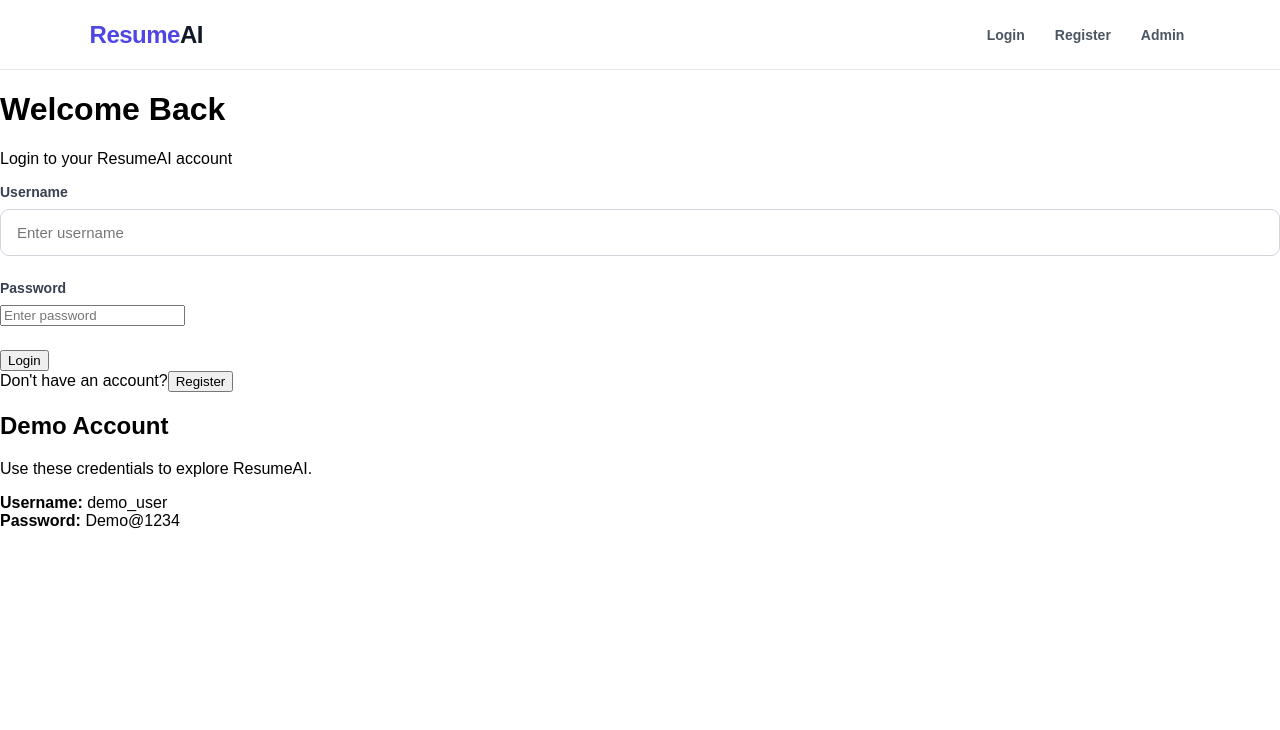
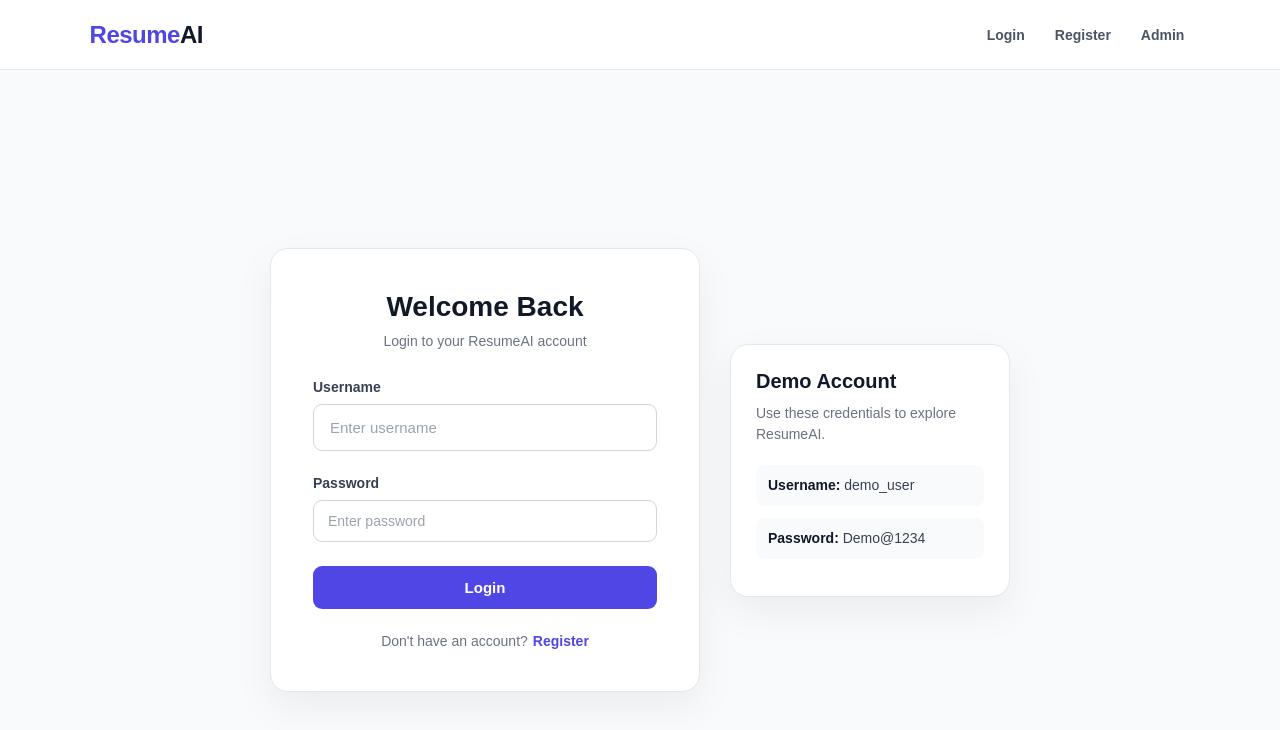
Before and after one commit to AMAL-C-K/Ai-Resume-Analyser, a React (Vite) app in the folder frontend/: page /login in a window 1280 px wide. Shown: the top 730 px of the page. Built offline with nearby package versions, Linux system fonts and the light colour scheme.

Commit message:
Update Login.css

```diff
--- a/frontend/src/Login.css
+++ b/frontend/src/Login.css
@@ -1,290 +1,427 @@
-import { useState } from "react";
-import { useNavigate } from "react-router-dom";
-import "./Login.css";
-import AuthNavbar from "./AuthNavbar";
+/* =========================================
+   AUTH PAGE
+   ========================================= */
 
-function Register() {
-    const navigate = useNavigate();
+.auth-page {
+    min-height: 100vh;
+    width: 100%;
 
-    const [username, setUsername] = useState("");
-    const [email, setEmail] = useState("");
-    const [password, setPassword] = useState("");
+    display: flex;
+    align-items: center;
+    justify-content: center;
 
-    const [error, setError] = useState("");
-    const [loading, setLoading] = useState(false);
+    background: #f8fafc;
 
-    async function handleRegister(event) {
-        event.preventDefault();
+    padding: 30px 20px;
 
-        setError("");
-
-        if (!username.trim()) {
-            setError("Username is required.");
-            return;
+    box-sizing: border-box;
 }
 
-        if (!email.trim()) {
-            setError("Email is required.");
-            return;
+
+/* =========================================
+   LOGIN / REGISTER LAYOUT
+   ========================================= */
+
+.login-layout,
+.register-layout {
+    display: grid;
+
+    grid-template-columns: 430px 280px;
+
+    gap: 30px;
+
+    align-items: center;
+
+    width: fit-content;
+
+    max-width: 100%;
+
+    margin: auto;
 }
 
-        if (!password) {
-            setError("Password is required.");
-            return;
+
+/* =========================================
+   AUTH CARD
+   ========================================= */
+
+.auth-card {
+    width: 100%;
+
+    max-width: 430px;
+
+    background: #ffffff;
+
+    padding: 42px;
+
+    border: 1px solid #e5e7eb;
+
+    border-radius: 18px;
+
+    box-shadow: 0 15px 40px rgba(0, 0, 0, 0.06);
+
+    box-sizing: border-box;
 }
 
-        if (password.length < 6) {
-            setError("Password must be at least 6 characters.");
-            return;
+
+/* =========================================
+   AUTH HEADER
+   ========================================= */
+
+.auth-header {
+    text-align: center;
+
+    margin-bottom: 30px;
 }
 
-        try {
-            setLoading(true);
+.auth-header h1 {
+    margin: 0;
 
-            // Register user
-            const registerResponse = await fetch(
-                "https://ai-resume-analyser-api-8k49.onrender.com/api/register/",
-                {
-                    method: "POST",
-                    headers: {
-                        "Content-Type": "application/json",
-                    },
-                    body: JSON.stringify({
-                        username: username.trim(),
-                        email: email.trim(),
-                        password: password,
-                    }),
-                }
-            );
+    font-size: 28px;
 
-            const registerText = await registerResponse.text();
+    font-weight: 800;
 
-            let registerData;
-
-            try {
-                registerData = registerText
-                    ? JSON.parse(registerText)
-                    : {};
-            } catch {
-                throw new Error(
-                    "Registration API returned an invalid response."
-                );
+    color: #111827;
 }
 
-            if (!registerResponse.ok) {
-                const firstError = Object.values(registerData)[0];
+.auth-header p {
+    margin: 10px 0 0;
 
-                if (Array.isArray(firstError)) {
-                    throw new Error(firstError[0]);
+    color: #6b7280;
+
+    font-size: 14px;
 }
 
-                throw new Error(
-                    registerData.detail ||
-                    registerData.error ||
-                    "Registration failed."
-                );
+
+/* =========================================
+   ERROR MESSAGE
+   ========================================= */
+
+.auth-error {
+    margin-bottom: 20px;
+
+    padding: 11px 13px;
+
+    background: #fef2f2;
+
+    border: 1px solid #fecaca;
+
+    border-radius: 8px;
+
+    color: #b91c1c;
+
+    font-size: 14px;
+
+    line-height: 1.4;
 }
 
-            // Automatically login after registration
-            const loginResponse = await fetch(
-                "https://ai-resume-analyser-api-8k49.onrender.com/api/login/",
-                {
-                    method: "POST",
-                    headers: {
-                        "Content-Type": "application/json",
-                    },
-                    body: JSON.stringify({
-                        username: username.trim(),
-                        password: password,
-                    }),
-                }
-            );
 
-            const loginText = await loginResponse.text();
+/* =========================================
+   FORM
+   ========================================= */
 
-            let loginData;
-
-            try {
-                loginData = loginText
-                    ? JSON.parse(loginText)
-                    : {};
-            } catch {
-                throw new Error(
-                    "Login API returned an invalid response."
-                );
+.form-group {
+    margin-bottom: 20px;
 }
 
-            if (!loginResponse.ok) {
-                throw new Error(
-                    loginData.detail ||
-                    loginData.error ||
-                    "Automatic login failed."
-                );
+.form-group label {
+    display: block;
+
+    margin-bottom: 7px;
+
+    font-size: 14px;
+
+    font-weight: 600;
+
+    color: #374151;
 }
 
-            // Save JWT tokens
-            localStorage.setItem(
-                "access",
-                loginData.access
-            );
+.form-group input {
+    width: 100%;
 
-            localStorage.setItem(
-                "refresh",
-                loginData.refresh
-            );
+    box-sizing: border-box;
 
-            localStorage.setItem(
-                "username",
-                username.trim()
-            );
+    padding: 12px 14px;
 
-            // Go directly to dashboard
-            navigate("/dashboard");
+    border: 1px solid #d1d5db;
 
-        } catch (err) {
-            setError(
-                err.message ||
-                "Something went wrong."
-            );
-        } finally {
-            setLoading(false);
+    border-radius: 9px;
+
+    background: #ffffff;
+
+    color: #111827;
+
+    font-size: 14px;
+
+    outline: none;
+
+    transition: 0.2s ease;
+}
+
+.form-group input::placeholder {
+    color: #9ca3af;
+}
+
+.form-group input:focus {
+    border-color: #4f46e5;
+
+    box-shadow: 0 0 0 3px rgba(79, 70, 229, 0.1);
+}
+
+.form-group input:disabled {
+    background: #f3f4f6;
+
+    cursor: not-allowed;
+}
+
+
+/* =========================================
+   AUTH BUTTON
+   ========================================= */
+
+.auth-button {
+    width: 100%;
+
+    padding: 13px;
+
+    border: none;
+
+    border-radius: 9px;
+
+    background: #4f46e5;
+
+    color: #ffffff;
+
+    font-size: 15px;
+
+    font-weight: 700;
+
+    cursor: pointer;
+
+    transition: 0.2s ease;
+}
+
+.auth-button:hover {
+    background: #4338ca;
+}
+
+.auth-button:disabled {
+    opacity: 0.7;
+
+    cursor: not-allowed;
+}
+
+
+/* =========================================
+   AUTH FOOTER
+   ========================================= */
+
+.auth-footer {
+    display: flex;
+
+    justify-content: center;
+
+    align-items: center;
+
+    gap: 5px;
+
+    margin-top: 24px;
+
+    text-align: center;
+
+    font-size: 14px;
+
+    color: #6b7280;
+}
+
+.auth-footer span {
+    color: #6b7280;
+}
+
+.auth-footer button {
+    border: none;
+
+    background: transparent;
+
+    color: #4f46e5;
+
+    font-size: 14px;
+
+    font-weight: 700;
+
+    cursor: pointer;
+
+    padding: 0;
+}
+
+.auth-footer button:hover {
+    text-decoration: underline;
+}
+
+
+/* =========================================
+   DEMO ACCOUNT
+   ========================================= */
+
+.demo-credentials {
+    width: 280px;
+
+    box-sizing: border-box;
+
+    background: #ffffff;
+
+    padding: 25px;
+
+    border: 1px solid #e5e7eb;
+
+    border-radius: 18px;
+
+    box-shadow: 0 15px 40px rgba(0, 0, 0, 0.06);
+}
+
+.demo-credentials h2 {
+    margin: 0 0 10px;
+
+    font-size: 20px;
+
+    font-weight: 700;
+
+    color: #111827;
+}
+
+.demo-credentials p {
+    margin: 0 0 20px;
+
+    color: #6b7280;
+
+    font-size: 14px;
+
+    line-height: 1.5;
+}
+
+.demo-item {
+    margin-bottom: 12px;
+
+    padding: 10px 12px;
+
+    background: #f8fafc;
+
+    border-radius: 8px;
+
+    color: #374151;
+
+    font-size: 14px;
+
+    line-height: 1.5;
+}
+
+.demo-item strong {
+    color: #111827;
+}
+
+
+/* =========================================
+   PASSWORD REQUIREMENTS
+   ========================================= */
+
+.password-conditions {
+    width: 280px;
+
+    box-sizing: border-box;
+
+    background: #ffffff;
+
+    padding: 25px;
+
+    border: 1px solid #e5e7eb;
+
+    border-radius: 18px;
+
+    box-shadow: 0 15px 40px rgba(0, 0, 0, 0.06);
+}
+
+.password-conditions h2 {
+    margin: 0 0 10px;
+
+    font-size: 20px;
+
+    font-weight: 700;
+
+    color: #111827;
+}
+
+.password-conditions p {
+    margin: 0 0 15px;
+
+    color: #6b7280;
+
+    font-size: 14px;
+
+    line-height: 1.5;
+}
+
+.password-conditions ul {
+    margin: 0;
+
+    padding-left: 20px;
+
+    color: #374151;
+
+    font-size: 14px;
+
+    line-height: 2;
+}
+
+
+/* =========================================
+   MOBILE
+   ========================================= */
+
+@media (max-width: 768px) {
+
+    .login-layout,
+    .register-layout {
+        grid-template-columns: 1fr;
+
+        width: 100%;
+
+        max-width: 430px;
+    }
+
+    .auth-card {
+        max-width: 430px;
+    }
+
+    .demo-credentials,
+    .password-conditions {
+        width: 100%;
     }
 }
 
-    return (
-        <>
-            <AuthNavbar />
 
-            <div className="auth-page">
+/* =========================================
+   SMALL MOBILE
+   ========================================= */
 
-                <div className="register-layout">
+@media (max-width: 500px) {
 
-                    {/* LEFT SIDE - REGISTER FORM */}
-                    <div className="auth-card">
-
-                        <div className="auth-header">
-                            <h1>Create Account</h1>
-
-                            <p>
-                                Create your ResumeAI account
-                            </p>
-                        </div>
-
-                        {error && (
-                            <div className="auth-error">
-                                {error}
-                            </div>
-                        )}
-
-                        <form onSubmit={handleRegister}>
-
-                            <div className="form-group">
-                                <label>
-                                    Username
-                                </label>
-
-                                <input
-                                    type="text"
-                                    value={username}
-                                    onChange={(event) =>
-                                        setUsername(
-                                            event.target.value
-                                        )
-                                    }
-                                    placeholder="Enter username"
-                                    disabled={loading}
-                                />
-                            </div>
-
-                            <div className="form-group">
-                                <label>
-                                    Email
-                                </label>
-
-                                <input
-                                    type="email"
-                                    value={email}
-                                    onChange={(event) =>
-                                        setEmail(
-                                            event.target.value
-                                        )
-                                    }
-                                    placeholder="Enter email"
-                                    disabled={loading}
-                                />
-                            </div>
-
-                            <div className="form-group">
-                                <label>
-                                    Password
-                                </label>
-
-                                <input
-                                    type="password"
-                                    value={password}
-                                    onChange={(event) =>
-                                        setPassword(
-                                            event.target.value
-                                        )
-                                    }
-                                    placeholder="Create password"
-                                    disabled={loading}
-                                />
-                            </div>
-
-                            <button
-                                type="submit"
-                                className="auth-button"
-                                disabled={loading}
-                            >
-                                {loading
-                                    ? "Creating Account..."
-                                    : "Create Account"}
-                            </button>
-
-                        </form>
-
-                        <div className="auth-footer">
-                            <span>
-                                Already have an account?
-                            </span>
-
-                            <button
-                                type="button"
-                                onClick={() =>
-                                    navigate("/login")
-                                }
-                            >
-                                Login
-                            </button>
-                        </div>
-
-                    </div>
-
-                    {/* RIGHT SIDE - PASSWORD CONDITIONS */}
-                    <div className="password-conditions">
-
-                        <h2>Password Requirements</h2>
-
-                        <p>
-                            Your password should contain:
-                        </p>
-
-                        <ul>
-                            <li>At least 8 characters</li>
-                            <li>At least 1 uppercase letter</li>
-                            <li>At least 1 lowercase letter</li>
-                            <li>At least 1 number</li>
-                            <li>At least 1 special character</li>
-                        </ul>
-
-                    </div>
-
-                </div>
-
-            </div>
-        </>
-    );
+    .auth-page {
+        padding: 20px 15px;
     }
 
-export default Register;
+    .auth-card {
+        padding: 30px 22px;
+
+        border-radius: 14px;
+    }
+
+    .auth-header h1 {
+        font-size: 25px;
+    }
+
+    .demo-credentials,
+    .password-conditions {
+        padding: 22px;
+
+        border-radius: 14px;
+    }
+}
```
Lines whose indentation alone changed are shown as unchanged.
